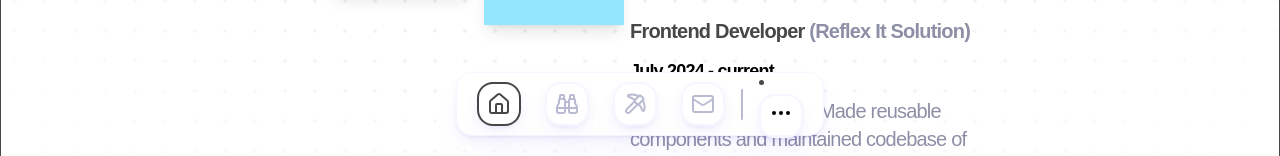
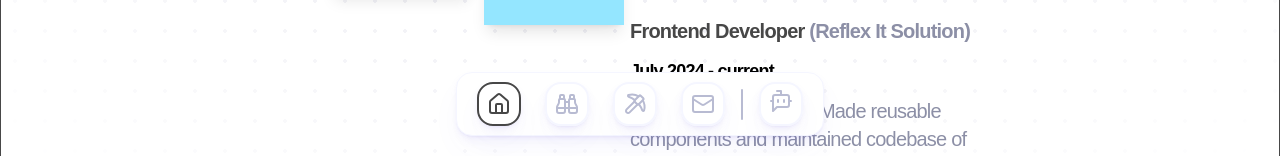
Before and after one commit to Abhishek758666/expert-dollop, a Next.js app: page / in a window 1280 px wide. Shown: the part 644-800 px from the top of the page. Built offline with nearby package versions, Linux system fonts and the light colour scheme; a web font is replaced by a local one.

Commit message:
feat: Refactor FloatingDoc component to improve structure and add ChatBot link with hover effects

```diff
--- a/src/components/uicomponents/FloatingDoc.tsx
+++ b/src/components/uicomponents/FloatingDoc.tsx
@@ -5,22 +5,13 @@ import { usePathname } from "next/navigation";
 import { motion } from "framer-motion";
 import {
   Binoculars,
-  Ellipsis,
+  BotMessageSquare,
   House,
   Mail,
-  MessageCircleMore,
   Pickaxe,
-  User,
 } from "lucide-react";
-import Chatbot from "../Chatbot";
 
-interface SocialLink {
-  text: string;
-  link: string;
-  icon: React.ReactNode;
-}
-
-const socialLinks: SocialLink[] = [
+const socialLinks = [
   { text: "Home", link: "/", icon: <House /> },
   { text: "Visitors", link: "/visitors", icon: <Binoculars /> },
   { text: "Projects", link: "/projects", icon: <Pickaxe /> },
@@ -40,37 +31,9 @@ const hoverMotion = {
   },
 };
 
-const FloatingDoc = () => {
-  const pathName = usePathname();
-  const [isHovered, setIsHovered] = useState<string | null>(null);
-
-  return (
-    <>
-      <motion.div
-        initial={{ opacity: 0, y: 70 }}
-        whileInView={{
-          opacity: 1,
-          y: 0,
-          transition: {
-            type: "spring",
-            damping: 10,
-            stiffness: 200,
-          },
-        }}
-        className="w-max max-w-[650px] h-[4rem] z-50 fixed bottom-5 border border-[#F5F6FF] rounded-2xl customShadow bg-white left-1/2 -translate-x-1/2 flex justify-between items-center px-5"
-      >
-        <ul className="flex gap-2 md:gap-6 text-md headingFont font-light capitalize">
-          {socialLinks.map(({ text, link, icon }, i) => {
-            return (
-              <motion.li
-                key={text}
-                className="relative"
-                onMouseEnter={() => setIsHovered(text)}
-                onMouseLeave={() => setIsHovered(null)}
-              >
-                {isHovered === text && (
+const Tooltip = ({ text }: { text: string }) => (
   <motion.span
-                    className="customShadow font-sans absolute -top-15 left-1/2 -translate-x-1/2 border border-[#F5F6FF] rounded-2xl bg-white px-2 font-medium text-[#474747]"
+    className="customShadow font-sans absolute -top-15 left-1/2 -translate-x-1/2 border border-[#F5F6FF] rounded-2xl bg-white px-2 font-medium text-[#474747] max-w-[900px] w-full"
     initial={{ opacity: 0, y: 20 }}
     animate={{
       opacity: 1,
@@ -86,12 +49,34 @@ const FloatingDoc = () => {
   >
     {text}
   </motion.span>
-                )}
+);
+
+const SocialLinkItem = ({
+  text,
+  link,
+  icon,
+  isHovered,
+  setIsHovered,
+  isActive,
+}: {
+  text: string;
+  link: string;
+  icon: React.ReactNode;
+  isHovered: string | null;
+  setIsHovered: (text: string | null) => void;
+  isActive: boolean;
+}) => (
+  <motion.li
+    className="relative"
+    onMouseEnter={() => setIsHovered(text)}
+    onMouseLeave={() => setIsHovered(null)}
+  >
+    {isHovered === text && <Tooltip text={text} />}
     <Link href={link}>
       <motion.div
         {...hoverMotion}
         className={`${
-                      pathName === link
+          isActive
             ? "border-[#474747] !text-[#474747]"
             : "border-[#F5F6FF] text-[#B8BBD2]"
         } flex items-center gap-2 font-bold p-2 rounded-2xl border-2 text-sm customShadow`}
@@ -103,52 +88,78 @@ const FloatingDoc = () => {
     </Link>
   </motion.li>
 );
-          })}
-        </ul>
 
-        <div className="h-[50%] w-[2px] bg-[#B8BBD2] rounded-xl mx-4" />
-
-        <motion.li
+const ChatBotLink = ({
+  isHovered,
+  setIsHovered,
+  isActive,
+}: {
+  isHovered: string | null;
+  setIsHovered: (text: string | null) => void;
+  isActive: boolean;
+}) => (
+  <motion.div
     className="relative"
     onMouseEnter={() => setIsHovered("Chat Bot")}
     onMouseLeave={() => setIsHovered(null)}
   >
-          {isHovered === "Chat Bot" && (
-            <motion.span
-              className="customShadow font-sans absolute -top-15 left-1/2 -translate-x-1/2 border border-[#F5F6FF] rounded-2xl bg-white px-2 font-medium text-[#474747]"
-              initial={{ opacity: 0, y: 20 }}
-              animate={{
-                opacity: 1,
-                y: 0,
-                transition: {
-                  duration: 0.2,
-                  type: "spring",
-                  stiffness: 300,
-                  damping: 10,
-                },
-              }}
-              exit={{ opacity: 0, y: 20 }}
-            >
-              Chat Bot
-            </motion.span>
-          )}
+    {isHovered === "Chat Bot" && <Tooltip text="Chat Bot" />}
     <Link href={"/chatbot"}>
       <motion.div
         {...hoverMotion}
         className={`${
-                pathName === "chatbot"
+          isActive
             ? "border-[#474747] !text-[#474747]"
             : "border-[#F5F6FF] text-[#B8BBD2]"
         } flex items-center gap-2 font-bold p-2 rounded-2xl border-2 text-sm customShadow`}
         aria-label="Chat Bot"
       >
-              <Ellipsis className="animate-bounce" color="#000" />
-              <span className="sr-only">"Chat Bot</span>
+        <BotMessageSquare className="animate-bounce" />
       </motion.div>
     </Link>
-        </motion.li>
   </motion.div>
-    </>
+);
+
+const FloatingDoc = () => {
+  const pathName = usePathname();
+  const [isHovered, setIsHovered] = useState<string | null>(null);
+
+  return (
+    <motion.div
+      initial={{ opacity: 0, y: 70 }}
+      whileInView={{
+        opacity: 1,
+        y: 0,
+        transition: {
+          type: "spring",
+          damping: 10,
+          stiffness: 200,
+        },
+      }}
+      className="w-max max-w-[650px] h-[4rem] z-50 fixed bottom-5 border border-[#F5F6FF] rounded-2xl customShadow bg-white left-1/2 -translate-x-1/2 flex justify-between items-center px-5"
+    >
+      <ul className="flex gap-2 md:gap-6 text-md headingFont font-light capitalize">
+        {socialLinks.map(({ text, link, icon }) => (
+          <SocialLinkItem
+            key={text}
+            text={text}
+            link={link}
+            icon={icon}
+            isHovered={isHovered}
+            setIsHovered={setIsHovered}
+            isActive={pathName === link}
+          />
+        ))}
+      </ul>
+
+      <div className="h-[50%] w-[2px] bg-[#B8BBD2] rounded-xl mx-4" />
+
+      <ChatBotLink
+        isHovered={isHovered}
+        setIsHovered={setIsHovered}
+        isActive={pathName === "/chatbot"}
+      />
+    </motion.div>
   );
 };
 
```
Lines whose indentation alone changed are shown as unchanged.
